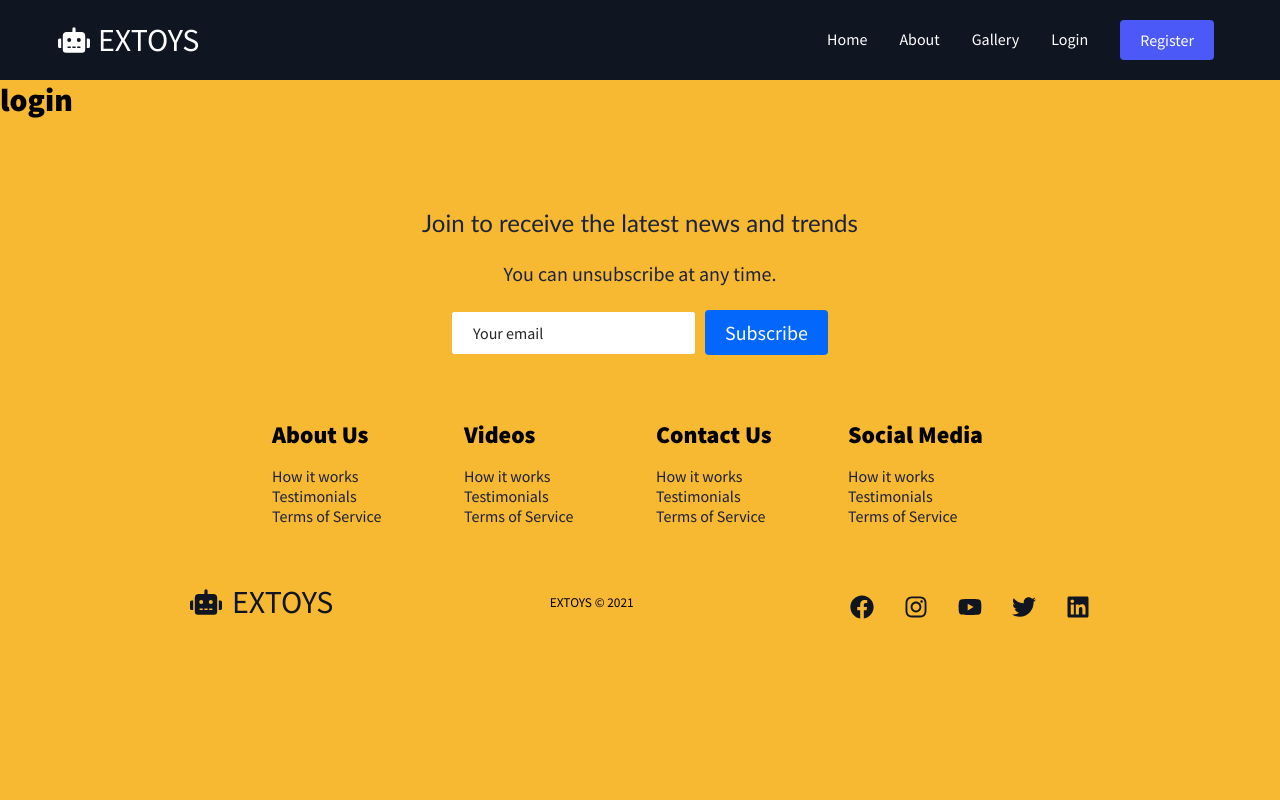
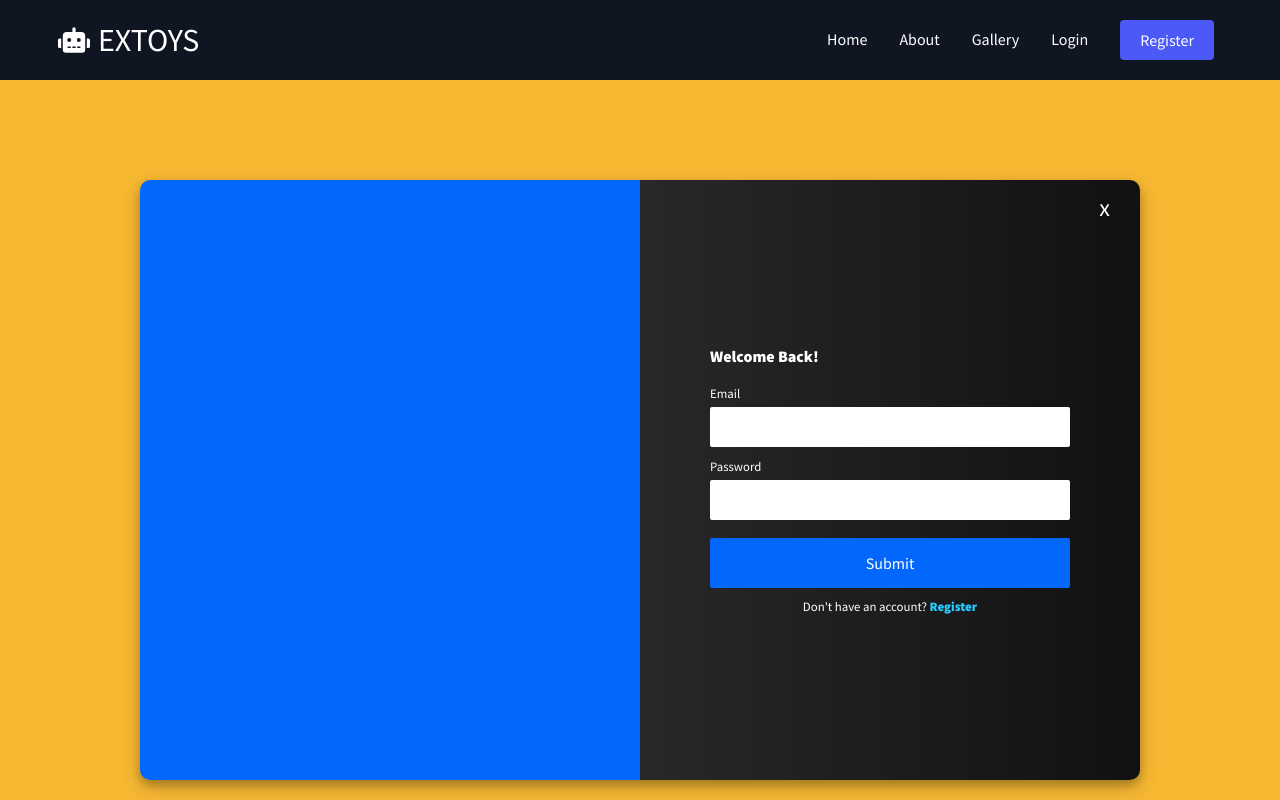
Before and after one commit to gracebodur/extoys, a React (Create React App) app: page /login in a window 1280 px wide. Shown: the top 800 px of the page. Built offline with nearby package versions, Linux system fonts and the light colour scheme.

Commit message:
Create login component and audit packages

```diff
--- a/package.json
+++ b/package.json
@@ -16,6 +16,7 @@
     "react-router-dom": "^5.2.0",
     "react-scripts": "4.0.3",
     "styled-components": "^5.3.0",
+    "type-fest": "^0.8.1",
     "web-vitals": "^1.0.1"
   },
   "scripts": {
--- a/src/components/Auth/Login/Login.jsx
+++ b/src/components/Auth/Login/Login.jsx
@@ -1,25 +1,54 @@
-import React, { Component } from 'react'
-// import { StyledFormWrapper, StyledForm, StyledInput, StyledButton, StyledMessage } from '../Form.elements'
+import React from "react";
+import {
+  StyledFormContainer,
+  StyledCloseBtn,
+  StyledFormContentLeft,
+  StyledFormImg,
+  StyledFormContentRight,
+  StyledFormWrapper,
+  StyledForm,
+  StyledFormText,
+  StyledFormLabel,
+  StyledInput,
+  StyledButton,
+  StyledFormMessage,
+  LoginLink,
+} from "../Form.elements";
 
-export default class Login extends Component {
-    render() {
-        return (
-            <h1>login</h1>
-            // <StyledFormWrapper>
-            //     <StyledForm>
-            //         <StyledInput name="email"
-            //             placeholder="Email Address"
-            //             type="email">
-            //         </StyledInput>
+const Login = () => {
+  return (
+    <StyledFormContainer>
+      <StyledCloseBtn>x</StyledCloseBtn>
+      <StyledFormContentLeft>
+        <StyledFormImg></StyledFormImg>
+      </StyledFormContentLeft>
+      <StyledFormContentRight>
+        <StyledForm>
+          <StyledFormText>
+            Welcome Back!
+          </StyledFormText>
+          <StyledFormWrapper>
+            <StyledFormLabel htmlFor="email">Email</StyledFormLabel>
+            <StyledInput name="email" type="email"></StyledInput>
+          </StyledFormWrapper>
 
-            //         <StyledInput name="password"
-            //             placeholder="Password"
-            //             type="password">
-            //         </StyledInput>
-            //         <StyledButton>Submit</StyledButton>
-            //         <StyledMessage>Don't have an account? Register</StyledMessage>
-            //     </StyledForm>
-            // </StyledFormWrapper>
-        )
-    }
-}
+          <StyledFormWrapper>
+            <StyledFormLabel htmlFor="password">Password</StyledFormLabel>
+            <StyledInput
+              name="password"
+              type="password"
+              autoComplete="off"
+            ></StyledInput>
+          </StyledFormWrapper>
+          <StyledButton>Submit</StyledButton>
+          <StyledFormMessage>
+            Don't have an account?{" "}
+            <LoginLink to="/register">Register</LoginLink>
+          </StyledFormMessage>
+        </StyledForm>
+      </StyledFormContentRight>
+    </StyledFormContainer>
+  );
+};
+
+export default Login;
```
Also changed, not shown: 2 other files (tests, documents, lock files or other folders).
